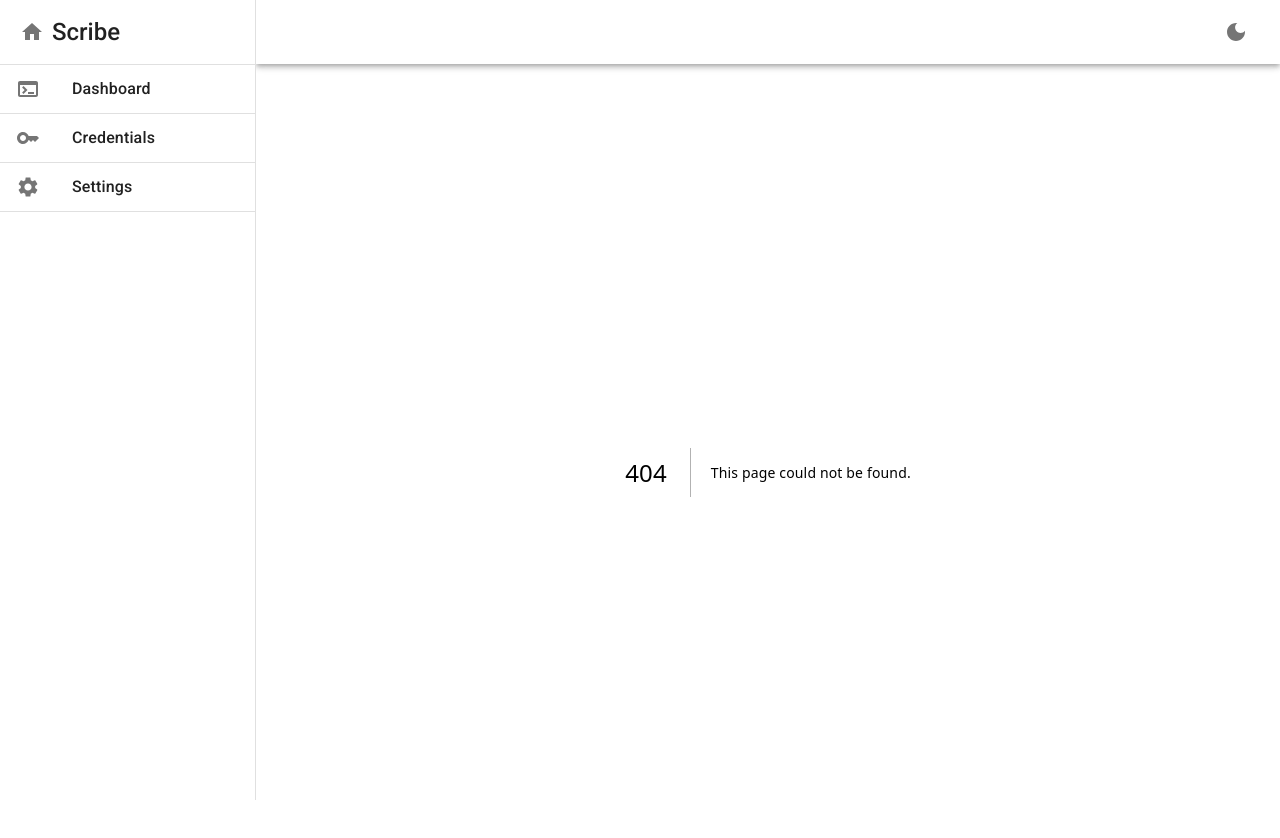
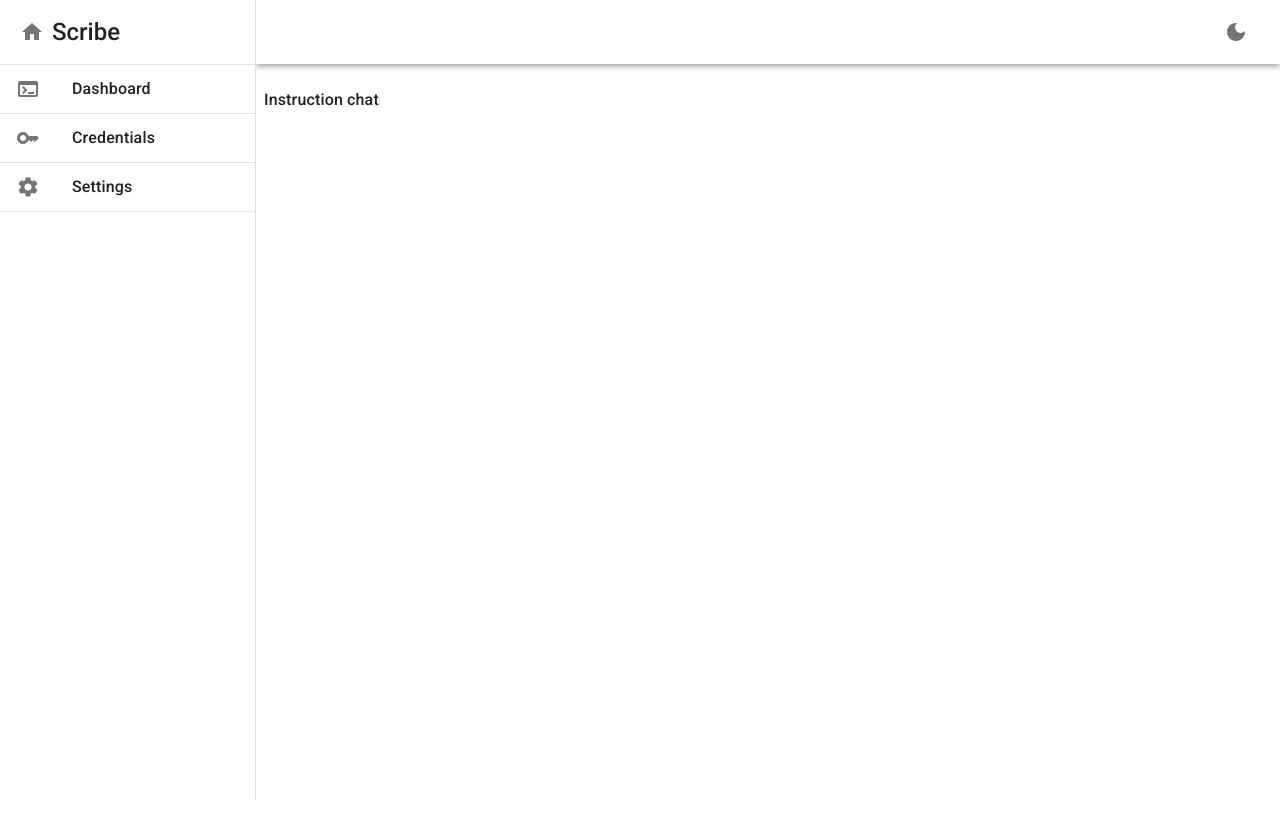
Before and after one commit to panalexeu/scribe_rag, a Next.js app in the folder scribe_ui/: page /dashboard/instruction-chat in a window 1280 px wide. Before the commit this address had no page. Shown: the top 838 px of the page. After the commit the page ends 800 px from the top, so only its background shows below. Built offline with nearby package versions, Linux system fonts and the light colour scheme.

Commit message:
mapped layout for chats

```diff
--- /dev/null
+++ b/scribe_ui/src/app/dashboard/history-chat/page.tsx
@@ -0,0 +1,5 @@
+export default function Page() {
+    return(
+        <p>History chat</p>
+    );
+}
--- /dev/null
+++ b/scribe_ui/src/app/dashboard/instruction-chat/page.tsx
@@ -0,0 +1,5 @@
+export default function Page() {
+    return(
+        <p>Instruction chat</p>
+    );
+}
```
